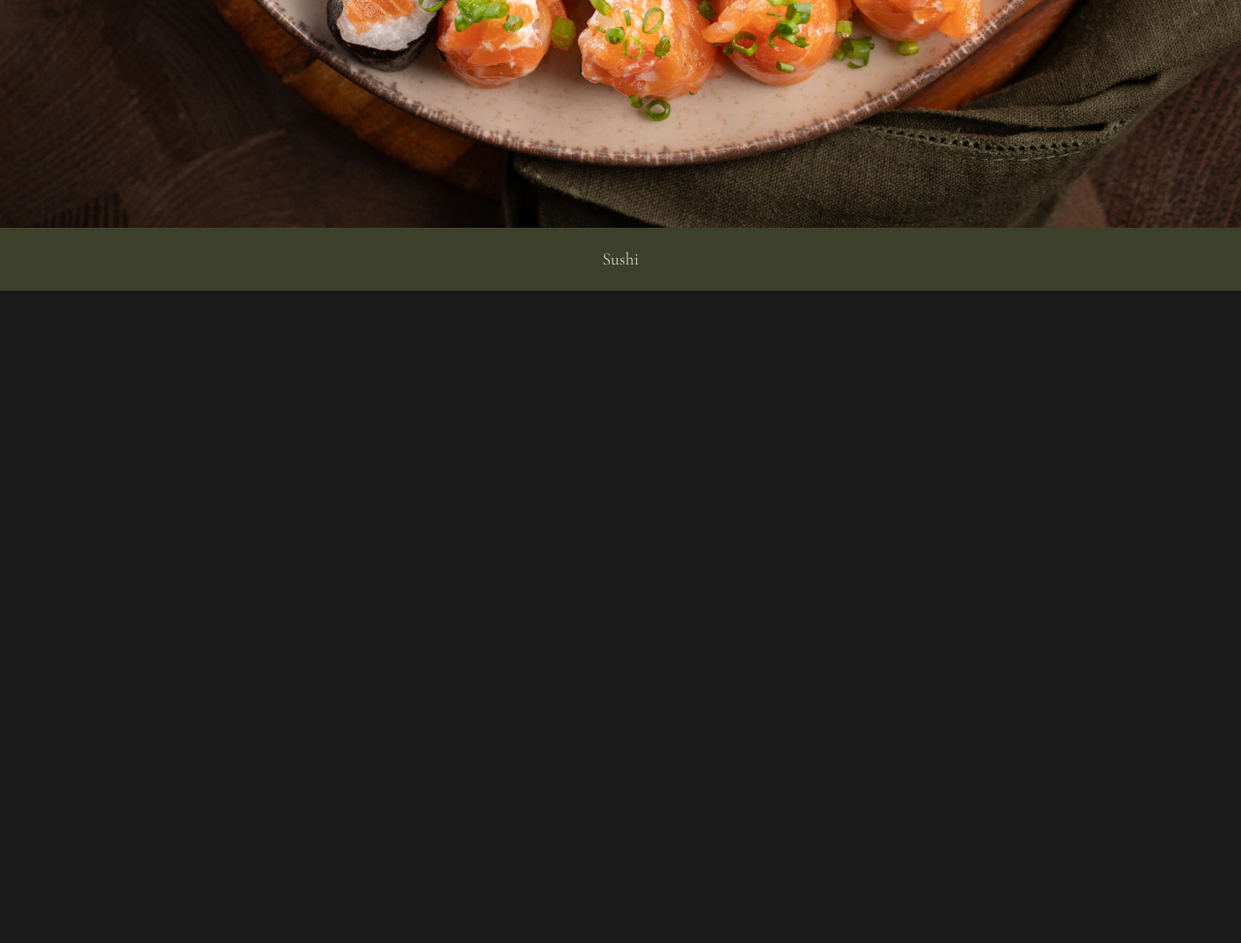
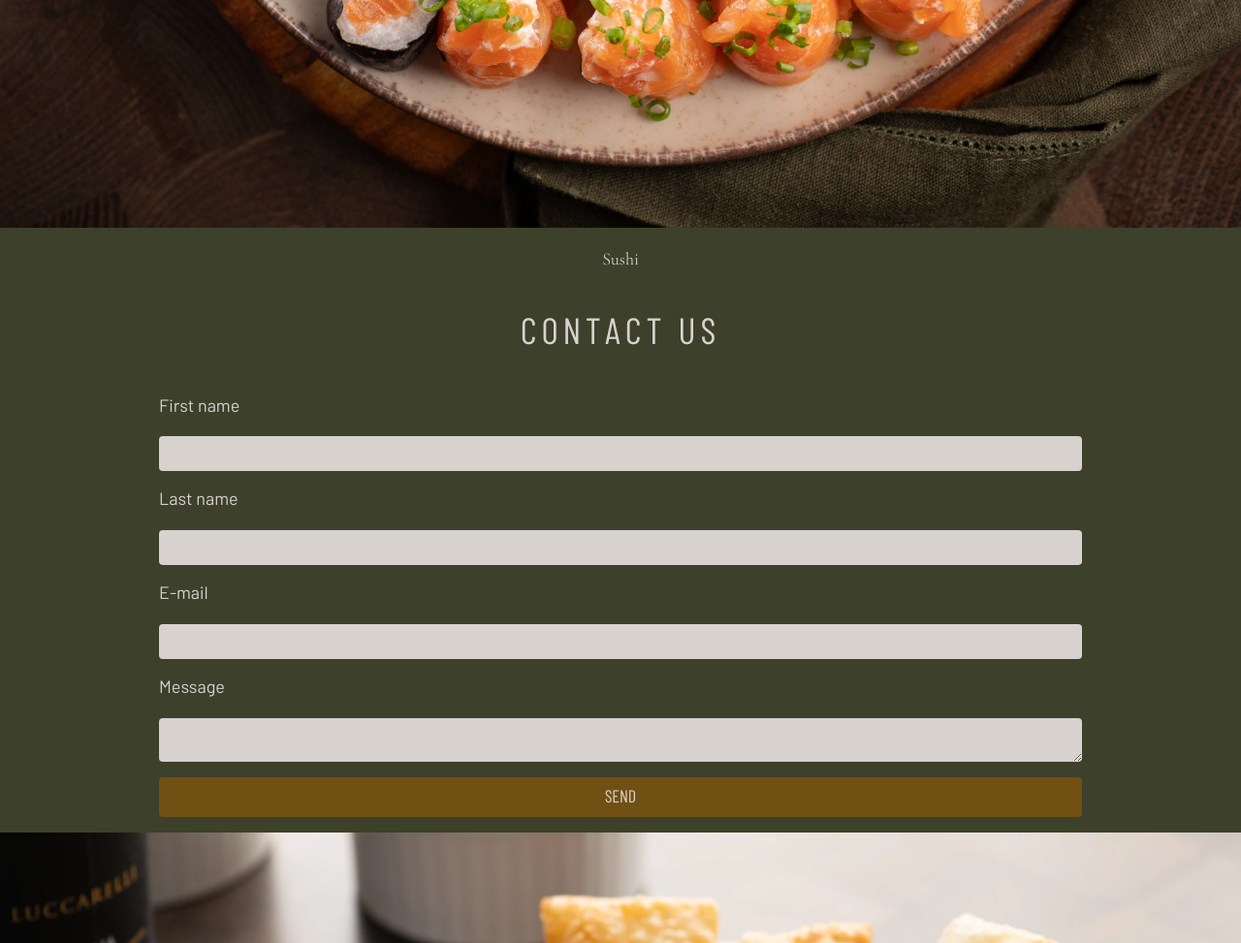
Before and after one commit to RaphaelPinheiiro/Bloom, a website: page index.html in a window 1280 px wide. Shown: the part 5007-5980 px from the top of the page at 97% size. Before the commit the page ends 5307 px from the top, so only its background shows below. Drawn offline with Linux system fonts and the light colour scheme.

Commit message:
Add feat `c-form`

```diff
--- a/index.html
+++ b/index.html
@@ -100,6 +100,26 @@
           </figure>
         </div>
       </section>
+      <section class="l-main__contact bg-green">
+        <div class="wrapper">
+          <h2 class="l-main__title">Contact us</h2>
+          <form class="c-form" action="#">
+            <label class="c-form__label" for="fname">First name</label>
+            <input class="c-form__input" id="fname" type="text">
+            <label class="c-form__label" for="lname">Last name</label>
+            <input class="c-form__input" id="lname" type="text">
+            <label class="c-form__label" for="email">E-mail</label>
+            <input class="c-form__input" id="email" type="email">
+            <label class="c-form__label" for="message">Message</label>
+            <textarea class="c-form__input" name="message" id="message"></textarea>
+            <button class="c-form__button" type="submit">Send</button>
+          </form>
+        </div>
+        <picture class="l-main__image">
+          <source srcset="/src/image/04.webp" type="image/webp">
+          <img class="l-main__background" src="/src/image/04.jpg" alt="Fried pastry">
+        </picture>
+      </section>
     </main>
     <footer class="l-footer"></footer>
   </div>
--- /dev/null
+++ b/src/sass/components/_c-form.scss
@@ -0,0 +1,33 @@
+@use "../abstract" as *;
+
+.c-form {
+  display: grid;
+
+  &__label {
+    margin: 1rem 0;
+  }
+
+  &__input {
+    font-size: 16px;
+    font-size: max(16px, 1em);
+    font-family: inherit;
+    padding: 0.25em 0.5em;
+    background-color: var(--clr-light-100);
+    border-radius: 4px;
+    border: none;
+
+    &:not(textarea) {
+      line-height: 1;
+      height: 2.25rem;
+    }
+  }
+
+  &__button {
+    border: none;
+    border-radius: 4px;
+    background-color: var(--clr-yellows-500);
+    color: var(--clr-light-100);
+    padding: 0.65em 4em;
+    margin: 1rem 0;
+  }
+}
--- a/src/sass/components/_index.scss
+++ b/src/sass/components/_index.scss
@@ -1,3 +1,4 @@
 @forward "./c-button";
 @forward "./c-tabs";
 @forward "./c-card";
+@forward "./c-form";
```
Also changed, not shown: dist/css/index.css, 1 other file.
